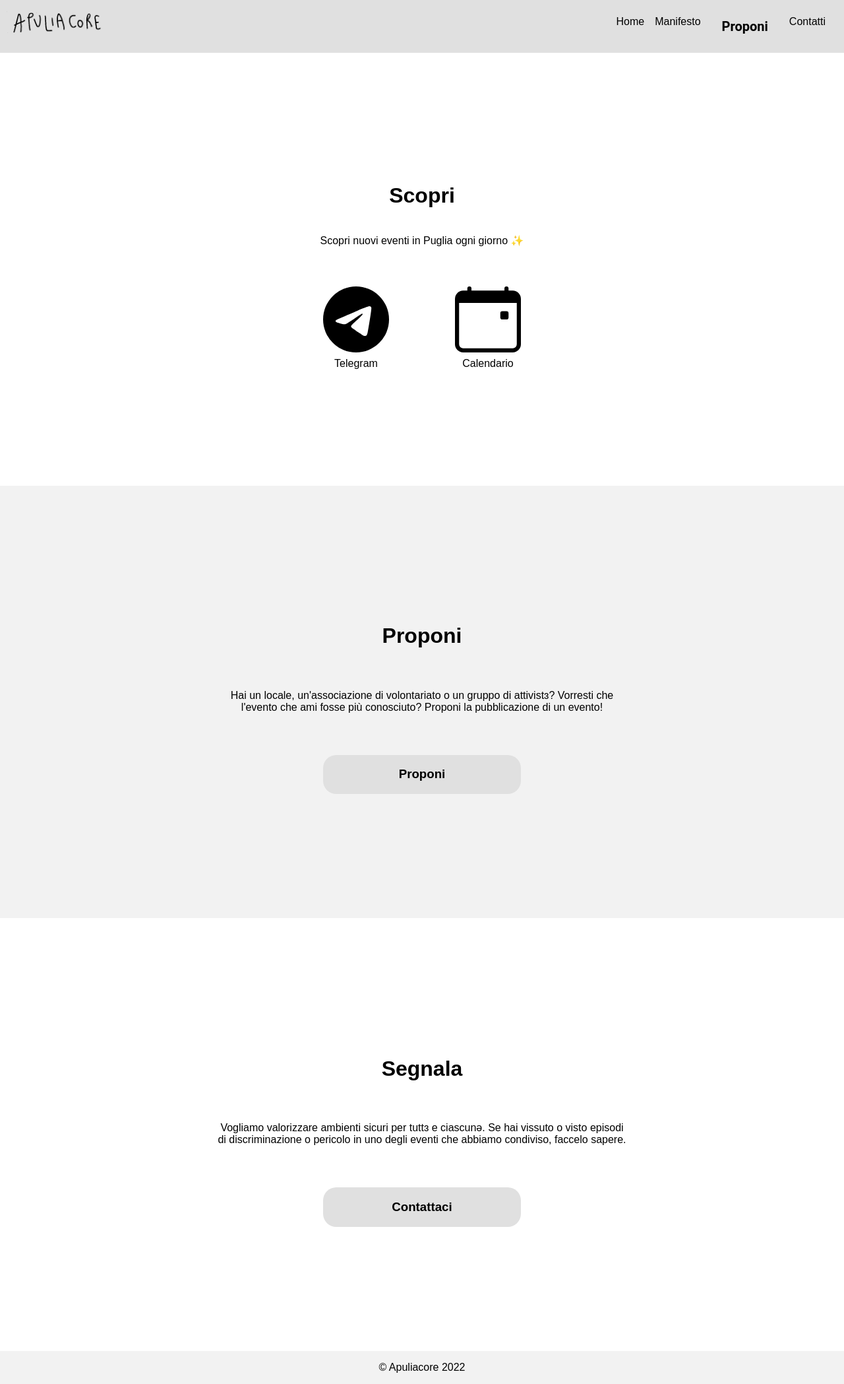
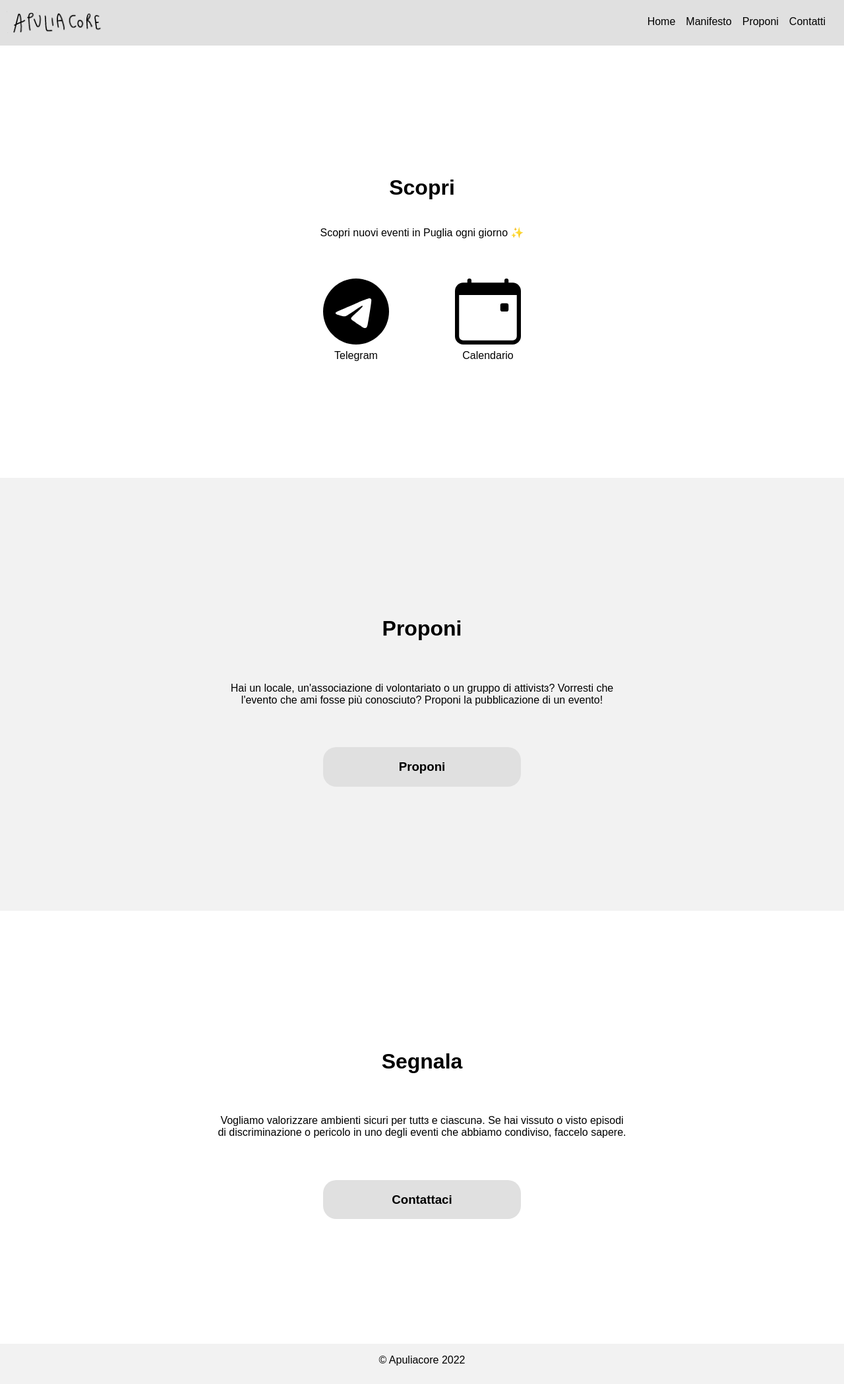
Before and after one commit to apuliacore/apuliacore.github.com, a Jekyll site: the page built from index.html, in a window 1280 px wide. Shown: the whole page at 66% size. Built offline with Jekyll 4.4.1, drawn with Linux system fonts in a browser that asks for light colours.

Commit message:
Update menus

```diff
--- a/_layouts/default.html
+++ b/_layouts/default.html
@@ -17,7 +17,7 @@
         <ol style="display: flex; list-style-type: none;">
           <li class="nav-el"><a href="/">Home</a></li>
           <li class="nav-el"><a href="/manifesto.html">Manifesto</a></li>
-          <li><a class="menu__item" href="https://t.me/apuliacore_chatbot">Proponi</a></li>
+          <li class="nav-el"><a href="https://t.me/apuliacore_chatbot">Proponi</a></li>
           <li class="nav-el"><a href="/contatti.html">Contatti</a></li>
         </ol>
       </div>
@@ -30,7 +30,7 @@
           <li><a class="menu__item" href="/">Home</a></li>
           <li><a class="menu__item" href="/manifesto.html">Manifesto</a></li>
           <li><a class="menu__item" href="https://t.me/apuliacore_chatbot">Proponi</a></li>
-          <li class="nav-el"><a href="/contatti.html">Contatti</a></li>
+          <li><a class="menu__item" href="/contatti.html">Contatti</a></li>
         </ul>
       </div>
     </div>
```
